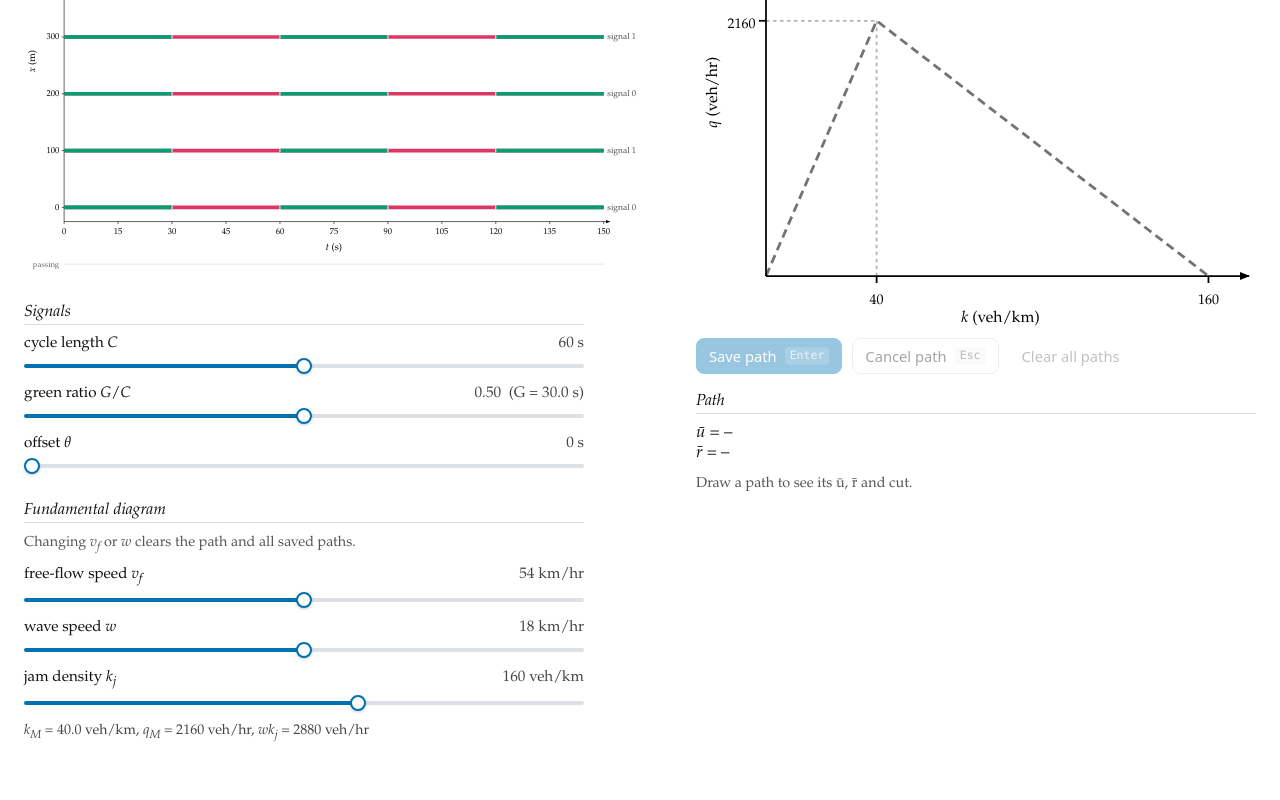
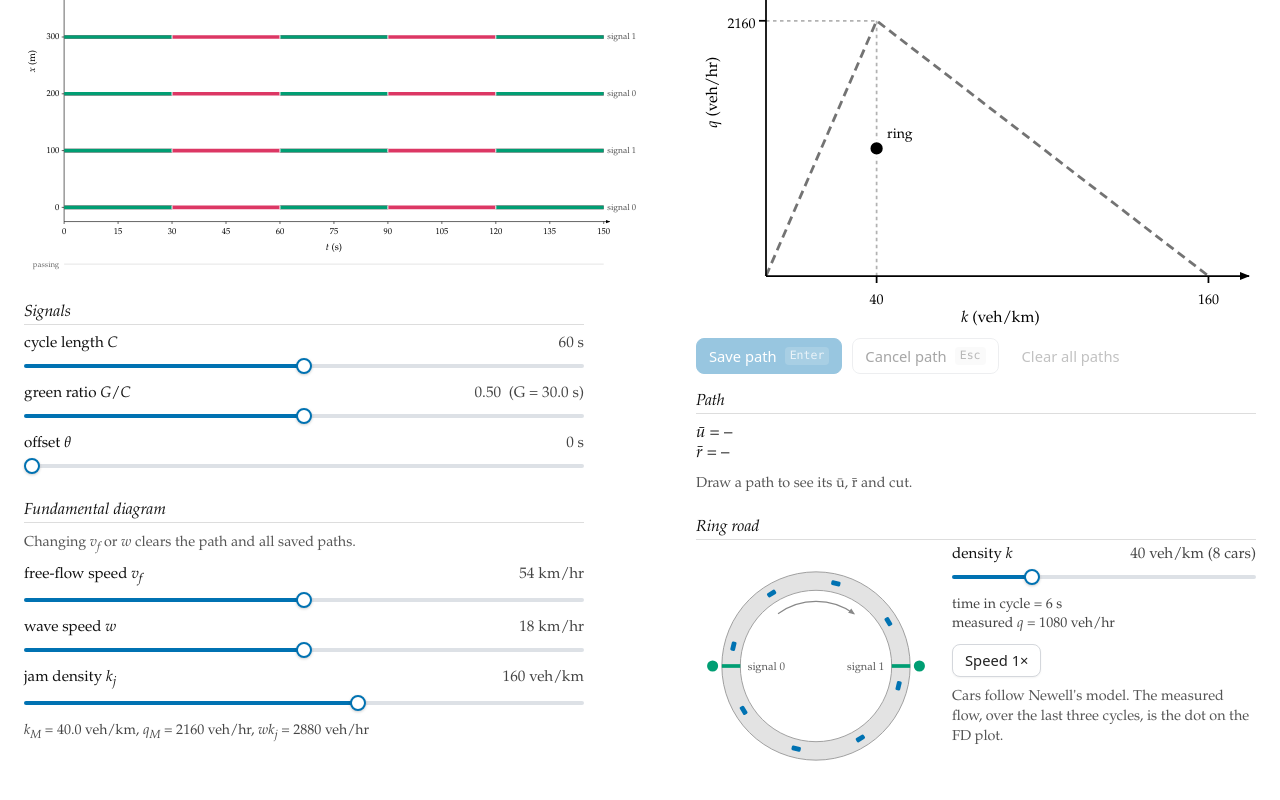
Before and after one commit to lewislehe/signal-app, a React (Vite) app: page / in a window 1280 px wide. Shown: the part 210-1010 px from the top of the page. Before the commit the page ends 973 px from the top, so only its background shows below. Built offline with nearby package versions, Linux system fonts and the light colour scheme.

Commit message:
Animated ring road with Newell car-following and measured flow on the FD
Co-Authored-By: Claude Opus 5.5 <noreply@anthropic.com>

```diff
--- a/src/App.tsx
+++ b/src/App.tsx
@@ -1,7 +1,8 @@
-import { useEffect, useRef, useState } from 'react'
+import { useCallback, useEffect, useRef, useState } from 'react'
 import TimeSpace from './TimeSpace'
 import Controls from './Controls'
 import PathPanel from './PathPanel'
+import RingRoad from './RingRoad'
 import { nextLegs, rbar, ubar, type FD, type Pt } from './model'
 
 type Saved = { id: number; points: Pt[] }
@@ -17,6 +18,9 @@ export default function App() {
   const [saved, setSaved] = useState<Saved[]>([])
   const [nextId, setNextId] = useState(1)
   const [hovered, setHovered] = useState<number | null>(null)
+  const [ringK, setRingK] = useState(40)
+  const [ringQ, setRingQ] = useState<number | null>(null)
+  const onRingFlow = useCallback((q: number | null) => setRingQ(q), [])
 
   const timing = { C, G: ratio * C, theta }
   // While the mouse is over the diagram, measure the path as it would be after a click there.
@@ -96,7 +100,10 @@ export default function App() {
         </div>
         <PathPanel fd={fd} ubar={u} rbar={r} previewing={previewing} saved={savedCuts} hovered={hovered} onHover={setHovered}
           onSave={save} onClear={clear} onClearAll={() => { clear(); setSaved([]); setHovered(null) }} onDelete={(id) => { setSaved((ss) => ss.filter((s) => s.id !== id)); setHovered(null) }}
-          hasPath={points.length > 0} canSave={canSave} />
+          hasPath={points.length > 0} canSave={canSave}
+          ringPoint={ringQ === null ? null : { k: ringK, q: ringQ }}>
+          <RingRoad timing={timing} fd={fd} k={Math.min(ringK, fd.kj)} setK={setRingK} onFlow={onRingFlow} />
+        </PathPanel>
       </div>
     </div>
   )
--- a/src/Controls.tsx
+++ b/src/Controls.tsx
@@ -10,7 +10,7 @@ type SliderProps = {
   onChange: (v: number) => void
 }
 
-function Slider({ label, value, min, max, step, shown, onChange }: SliderProps) {
+export function Slider({ label, value, min, max, step, shown, onChange }: SliderProps) {
   return (
     <label className="slider">
       <div className="slider-head">
--- a/src/FDPlot.tsx
+++ b/src/FDPlot.tsx
@@ -25,10 +25,11 @@ type Props = {
   saved: (Cut & { id: number })[]
   hovered: number | null
   onHover: (id: number | null) => void
+  ringPoint?: { k: number; q: number } | null // flow measured on the animated ring
 }
 
 /** The triangular FD in (k, q), with the cuts q = ū k + r̄ of the current and saved paths. */
-export default function FDPlot({ fd, cut, saved, hovered, onHover }: Props) {
+export default function FDPlot({ fd, cut, saved, hovered, onHover, ringPoint }: Props) {
   const km = kM(fd), qm = qM(fd), wkj = fd.w * fd.kj
   const KMAX = fd.kj * 1.06
   const QMAX = Math.max(qm, wkj) * 1.08
@@ -86,6 +87,14 @@ export default function FDPlot({ fd, cut, saved, hovered, onHover }: Props) {
         )}
       </g>
 
+      {/* the flow measured on the animated ring */}
+      {ringPoint && (
+        <g pointerEvents="none">
+          <circle cx={sx(ringPoint.k)} cy={sy(ringPoint.q)} r={4.2} fill="black" stroke="white" strokeWidth={1.4} />
+          <text x={sx(ringPoint.k) + 6} y={sy(ringPoint.q) - 6} className="tick">ring</text>
+        </g>
+      )}
+
       {/* the current cut's slope is ū */}
       {cut && (() => {
         // where the cut leaves the plot
--- a/src/PathPanel.tsx
+++ b/src/PathPanel.tsx
@@ -15,6 +15,8 @@ type Props = {
   hasPath: boolean
   canSave: boolean
   previewing: boolean // measures include the legs the next click would add
+  ringPoint: { k: number; q: number } | null
+  children?: React.ReactNode
 }
 
 const s1 = (v: number) => v.toFixed(1).replace('-', '−')
@@ -29,7 +31,7 @@ export default function PathPanel(p: Props) {
   const cut = ubar !== null && rbar ? { u: ubar, r: rbar.r } : null
   return (
     <div className={`path-panel${p.previewing ? ' previewing' : ''}`}>
-      <FDPlot fd={p.fd} cut={cut} saved={p.saved} hovered={p.hovered} onHover={p.onHover} />
+      <FDPlot fd={p.fd} cut={cut} saved={p.saved} hovered={p.hovered} onHover={p.onHover} ringPoint={p.ringPoint} />
 
       <div className="buttons">
         <button className="btn primary" onClick={p.onSave} disabled={!p.canSave}>
@@ -80,6 +82,8 @@ export default function PathPanel(p: Props) {
           </ul>
         </>
       )}
+
+      {p.children}
     </div>
   )
 }
--- /dev/null
+++ b/src/RingRoad.tsx
@@ -0,0 +1,133 @@
+import { useEffect, useRef, useState } from 'react'
+import { Slider } from './Controls'
+import { RING, type FD, type Timing } from './model'
+import { RingSim, isGreen } from './ringsim'
+
+const SIGRED = 'rgb(220,55,100)'
+const SIGGREEN = 'rgb(0,158,115)'
+const CAR = 'rgb(0,114,178)'
+
+const S = 260 // svg size
+const CX = S / 2
+const CY = S / 2
+const R = 92 // road centerline radius
+const ROAD = 20 // road width
+
+/** Screen angle of ring position x: signal 0 on the left, signal 1 on the right, cars go clockwise. */
+const ang = (x: number) => Math.PI + (2 * Math.PI * x) / RING
+const at = (x: number, r = R): [number, number] => [CX + r * Math.cos(ang(x)), CY + r * Math.sin(ang(x))]
+
+type Props = {
+  timing: Timing
+  fd: FD
+  k: number
+  setK: (k: number) => void
+  onFlow: (q: number | null) => void
+}
+
+/** The ring with Newell car-following, signals that light up, and a density slider. */
+export default function RingRoad({ timing, fd, k, setK, onFlow }: Props) {
+  const sim = useRef<RingSim | null>(null)
+  const [, setFrame] = useState(0)
+  const [speed, setSpeed] = useState(1)
+  const speedRef = useRef(speed)
+  speedRef.current = speed
+  const lastFlow = useRef<number | null>(null)
+
+  // a fresh ring whenever the density, timing, or FD changes
+  useEffect(() => {
+    const fresh = new RingSim(k, timing, fd)
+    fresh.advance(5 * timing.C) // run past the start-up transient so the flow reads right away
+    sim.current = fresh
+    lastFlow.current = null
+    onFlow(null)
+    setFrame((f) => f + 1)
+  }, [k, timing.C, timing.G, timing.theta, fd.vf, fd.w, fd.kj]) // eslint-disable-line react-hooks/exhaustive-deps
+
+  useEffect(() => {
+    let raf = 0
+    let last = performance.now()
+    let carry = 0
+    const tick = (now: number) => {
+      const s = sim.current
+      if (s) {
+        carry += Math.min((now - last) / 1000, 0.25) * speedRef.current
+        const steps = Math.floor(carry / s.dt)
+        carry -= steps * s.dt
+        for (let i = 0; i < steps; i++) s.step()
+        const q = s.flow()
+        const qr = q === null ? null : Math.round(q)
+        if (qr !== lastFlow.current) { lastFlow.current = qr; onFlow(qr) }
+        if (steps > 0) setFrame((f) => f + 1)
+      }
+      last = now
+      raf = requestAnimationFrame(tick)
+    }
+    raf = requestAnimationFrame(tick)
+    return () => cancelAnimationFrame(raf)
+  }, [onFlow])
+
+  const s = sim.current
+  const t = s ? s.t : 0
+  const q = s ? s.flow() : null
+
+  return (
+    <div className="ring">
+      <h2>Ring road</h2>
+      <div className="ring-body">
+        <svg viewBox={`0 0 ${S} ${S}`} className="ring-svg">
+          <circle cx={CX} cy={CY} r={R} fill="none" stroke="#e3e3e3" strokeWidth={ROAD} />
+          <circle cx={CX} cy={CY} r={R + ROAD / 2} fill="none" stroke="#999" strokeWidth={1} />
+          <circle cx={CX} cy={CY} r={R - ROAD / 2} fill="none" stroke="#999" strokeWidth={1} />
+          {/* direction of travel */}
+          <path d={`M ${at(30, R - ROAD / 2 - 12).join(' ')} A ${R - ROAD / 2 - 12} ${R - ROAD / 2 - 12} 0 0 1 ${at(70, R - ROAD / 2 - 12).join(' ')}`}
+            fill="none" stroke="#888" strokeWidth={1.2} markerEnd="url(#ringarr)" />
+          <defs>
+            <marker id="ringarr" viewBox="0 0 10 10" refX="8" refY="5" markerWidth="6" markerHeight="6" orient="auto">
+              <path d="M0,1 L10,5 L0,9 z" fill="#888" />
+            </marker>
+          </defs>
+
+          {[0, 1].map((sig) => {
+            const x = sig * 100
+            const col = isGreen(sig, t, timing) ? SIGGREEN : SIGRED
+            const [ax, ay] = at(x, R - ROAD / 2)
+            const [bx, by] = at(x, R + ROAD / 2)
+            const [lx, ly] = at(x, R + ROAD / 2 + 10)
+            const [tx, ty] = at(x, R - ROAD / 2 - 8)
+            return (
+              <g key={sig}>
+                <line x1={ax} y1={ay} x2={bx} y2={by} stroke={col} strokeWidth={4} />
+                <circle cx={lx} cy={ly} r={6} fill={col} />
+                <text x={tx} y={ty + 4} textAnchor={sig === 0 ? 'start' : 'end'} className="ring-label">
+                  signal {sig}
+                </text>
+              </g>
+            )
+          })}
+
+          {s && Array.from(s.positions).map((x, i) => {
+            const [px, py] = at(x)
+            const deg = (ang(x) * 180) / Math.PI + 90
+            return (
+              <rect key={i} x={-5} y={-2.6} width={10} height={5.2} rx={1.5} fill={CAR}
+                transform={`translate(${px},${py}) rotate(${deg})`} />
+            )
+          })}
+        </svg>
+        <div className="ring-side">
+          <Slider label={<>density <i>k</i></>} value={k} min={0} max={fd.kj} step={5}
+            shown={`${k} veh/km (${s ? s.n : 0} cars)`} onChange={setK} />
+          <div className="readout small">
+            time in cycle = {(((t % timing.C) + timing.C) % timing.C).toFixed(0)} s<br />
+            measured <i>q</i> = {q === null ? '–' : `${Math.round(q)} veh/hr`}
+          </div>
+          <button className="btn" onClick={() => setSpeed((v) => (v === 1 ? 4 : 1))}>
+            Speed {speed === 1 ? '1×' : '4×'}
+          </button>
+          <p className="hint">Cars follow Newell's model. The measured flow, over the last three cycles, is the dot on the FD plot.</p>
+        </div>
+      </div>
+    </div>
+  )
+}
--- a/src/index.css
+++ b/src/index.css
@@ -103,3 +103,11 @@ h1 { font-size: 1.4rem; font-weight: normal; margin: 0 0 12px; }
 .slider input[type=range]:hover::-webkit-slider-thumb { transform: scale(1.15); }
 .slider input[type=range]:focus-visible { outline: none; }
 .slider input[type=range]:focus-visible::-webkit-slider-thumb { box-shadow: 0 0 0 4px rgba(0,114,178,.25); }
+
+/* ---- ring road ---- */
+.ring { display: flex; flex-direction: column; gap: 6px; margin-top: 6px; }
+.ring-body { display: flex; gap: 16px; align-items: flex-start; }
+.ring-svg { flex: 0 0 240px; width: 240px; }
+.ring-side { flex: 1 1 auto; display: flex; flex-direction: column; gap: 10px; }
+.ring-label { font-size: 12px; fill: rgba(0,0,0,.65); }
+.ring-side .btn { align-self: flex-start; }
--- /dev/null
+++ b/src/ringsim.ts
@@ -0,0 +1,88 @@
+// Cars on the 200 m ring under Newell's simplified car-following model, with the two signals.
+//
+//   x_i(t) = min( x_i(t - dt) + v_f dt,  x_{i-1}(t - tau) - delta )
+//
+// with tau = 1/(w k_j) and delta = 1/k_j, which gives the triangular FD. A red signal holds a car
+// at its stop line. Positions are unwrapped (they only grow); car i follows car i-1, and car 0
+// follows car N-1 one lap ahead.
+
+import { RING, type FD, type Timing } from './model'
+
+const SUB = 5 // time steps per tau
+
+export function isGreen(sig: number, t: number, { C, G, theta }: Timing): boolean {
+  const start = sig === 1 ? theta : 0
+  return ((((t - start) % C) + C) % C) < G
+}
+
+export class RingSim {
+  readonly n: number
+  readonly dt: number
+  t = 0
+  private tau: number
+  private delta: number
+  private vf: number
+  private hist: Float64Array[] // positions at the last SUB steps (t - tau ... t - dt), oldest first
+  private crossings: number[] = [] // times cars passed signal 0's stop line
+
+  readonly k: number
+  readonly timing: Timing
+
+  constructor(k: number, timing: Timing, fd: FD) {
+    this.k = k
+    this.timing = timing
+    const kj = fd.kj / 1000 // veh/m
+    const w = fd.w / 3.6
+    this.vf = fd.vf / 3.6
+    this.tau = 1 / (w * kj)
+    this.delta = 1 / kj
+    this.dt = this.tau / SUB
+    this.n = Math.max(0, Math.min(Math.round((k / 1000) * RING), Math.floor(RING * kj)))
+    const x0 = new Float64Array(this.n)
+    // evenly spaced and at rest, with car 0 in front just behind signal 0's stop line
+    for (let i = 0; i < this.n; i++) x0[i] = -0.5 - (i * RING) / Math.max(this.n, 1)
+    this.hist = Array.from({ length: SUB }, () => Float64Array.from(x0))
+  }
+
+  get positions(): Float64Array {
+    return this.hist[this.hist.length - 1]
+  }
+
+  step() {
+    const prev = this.hist[this.hist.length - 1]
+    const lag = this.hist[0] // positions at t - tau, where t is the new time
+    const t = this.t + this.dt
+    const next = new Float64Array(this.n)
+    for (let i = 0; i < this.n; i++) {
+      const lead = i === 0 ? lag[this.n - 1] + RING : lag[i - 1]
+      let x = Math.min(prev[i] + this.vf * this.dt, lead - this.delta)
+      // the next stop line at or ahead of the car
+      const s = Math.ceil((prev[i] - 1e-9) / 100) * 100
+      const sig = (((s / 100) % 2) + 2) % 2
+      if (x > s && !isGreen(sig, t - this.dt / 2, this.timing)) x = s
+      x = Math.max(x, prev[i]) // never back up
+      // reached or passed signal 0's stop line (a multiple of 200 m) during this step
+      if (Math.floor(x / RING) * RING > prev[i]) this.crossings.push(t)
+      next[i] = x
+    }
+    this.hist.push(next)
+    this.hist.shift()
+    this.t = t
+  }
+
+  /** Advance by `seconds` of simulated time. */
+  advance(seconds: number) {
+    const steps = Math.round(seconds / this.dt)
+    for (let s = 0; s < steps; s++) this.step()
+  }
+
+  /** Flow past signal 0 over the last three cycles, veh/hr, once two cycles of warm-up have passed. */
+  flow(): number | null {
+    const C = this.timing.C
+    if (this.t < 5 * C) return null
+    const from = this.t - 3 * C
+    while (this.crossings.length && this.crossings[0] < from - C) this.crossings.shift()
+    const n = this.crossings.filter((c) => c > from).length
+    return (n / (3 * C)) * 3600
+  }
+}
```
Also changed, not shown: 1 other file (tests, documents, lock files or other folders).
